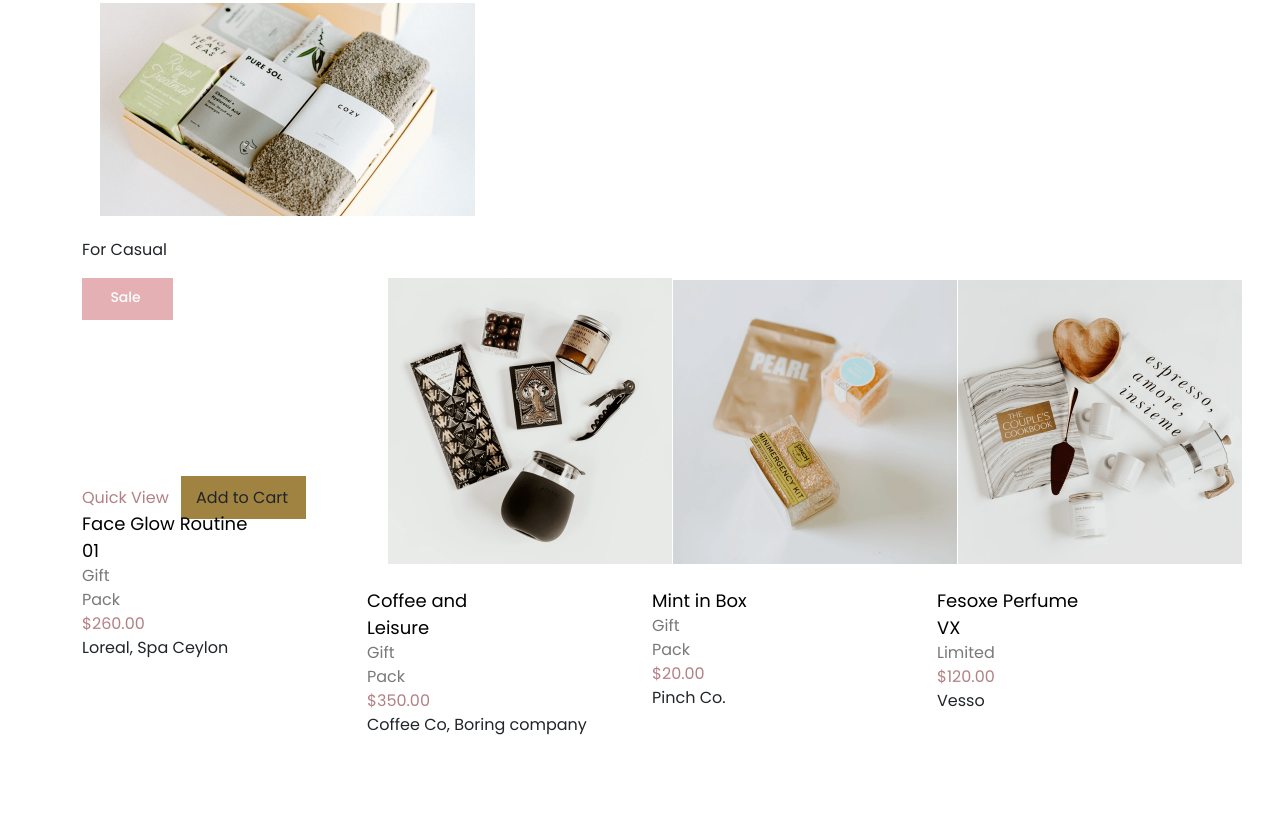
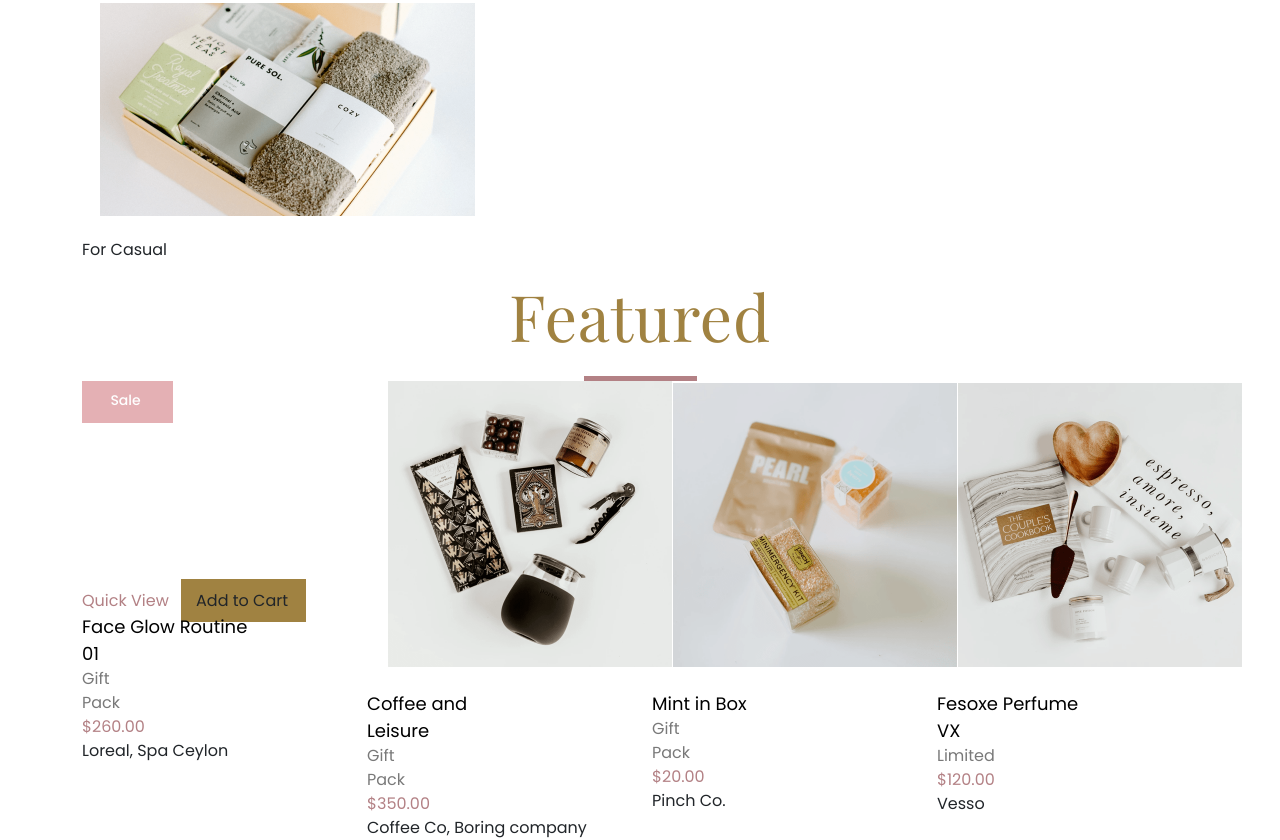
Before and after one commit to kaushalyaweerakoon/Rhoda, a plain HTML site: page index.html in a window 1280 px wide. Shown: the part 2993-3833 px from the top of the page. Before the commit the page ends 3730 px from the top, so only its background shows below. Drawn offline with nearby package versions, Linux system fonts and the light colour scheme; a web font is replaced by a local one.

Commit message:
5.7.2022

```diff
--- a/index.html
+++ b/index.html
@@ -198,6 +198,15 @@
     <!-- end of featured categories -->
 
     <section>
+        <div class="text-center ">
+            <p class=" display-3 text-center-1">
+                Featured
+            </p>
+            <Center>
+                <div class="line">
+                </div>
+            </Center>
+        </div>
         <div class="container text-center-1">
             <div class="row">
                 <div class="col-md-3">
@@ -280,18 +289,9 @@
                         Vesso
                     </span>
                 </div>
-
-
             </div>
-            <!-- <img src="./assets/images/rectangle-2.png" class="image-Rectangle-2">
-            <img src="./assets/images/rectangle-3.png" class="image-Rectangle-2">
-            <img src="./assets/images/rectangle-4.png" class="image-Rectangle-2"> -->
-
-
+        </div>
     </section>
-
-
-
 
 </body>
 
```
